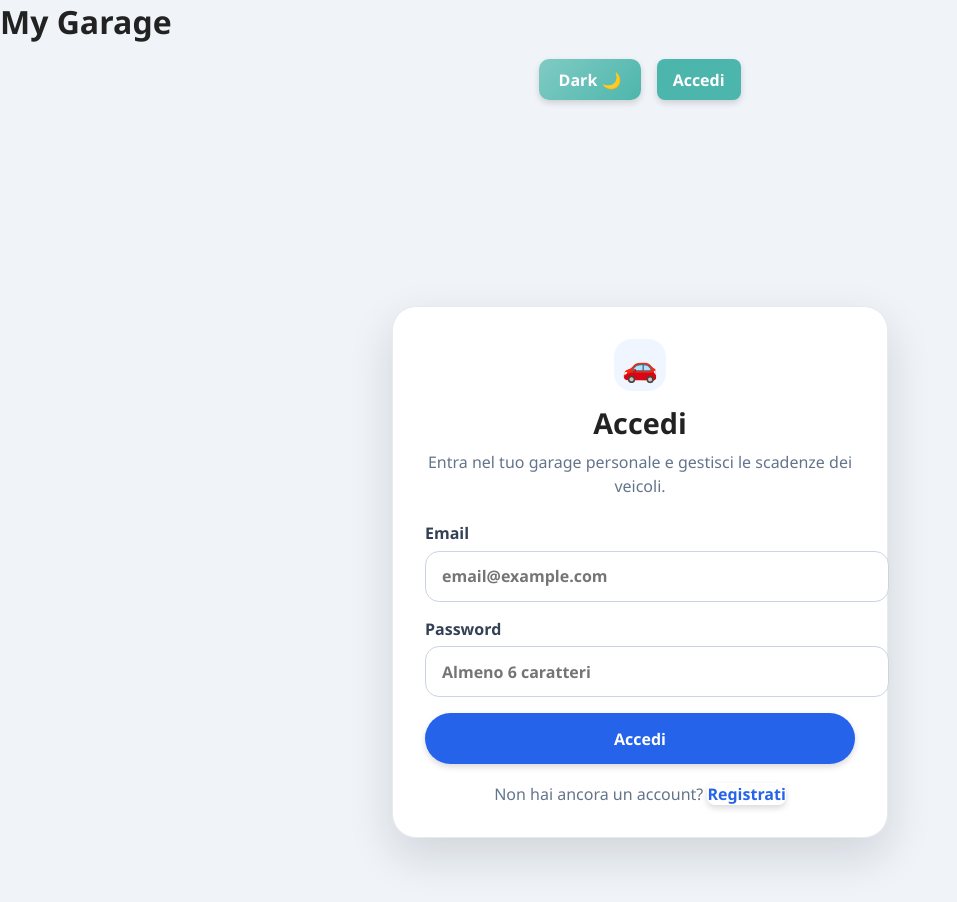
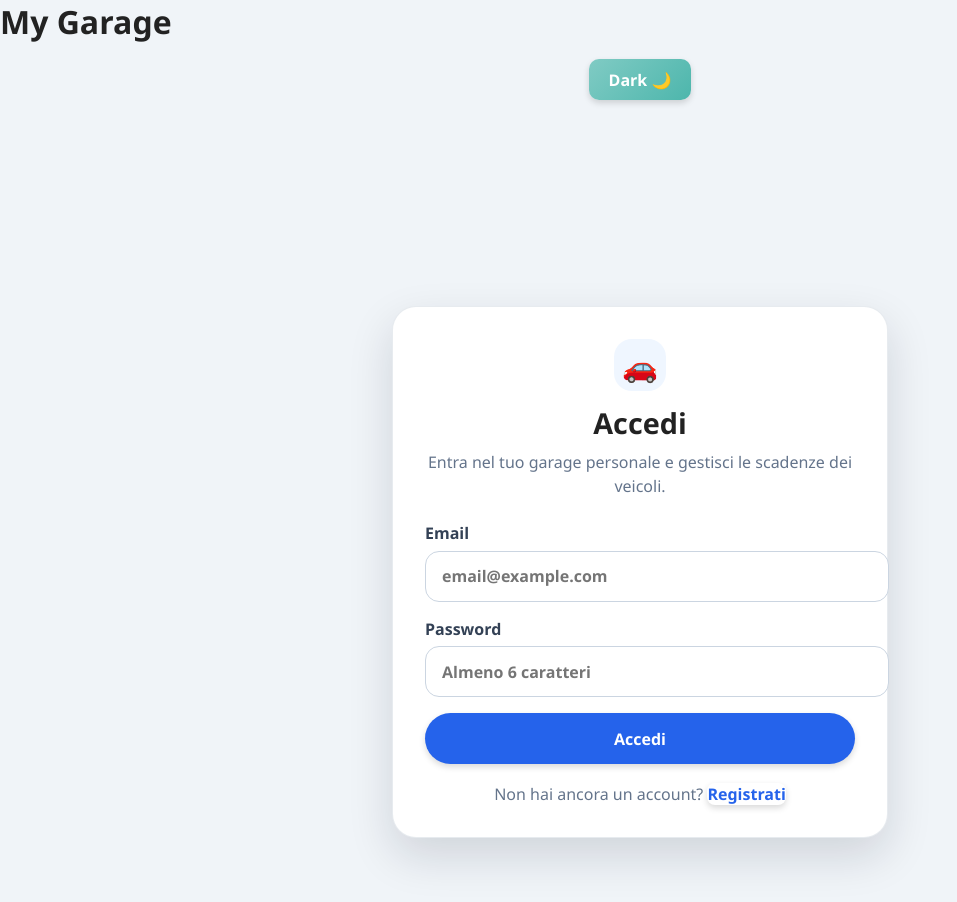
Before and after one commit to POrtalda/my-garage, a React (Vite) app in the folder client/: page /login in a window 1280 px wide. Shown: the top 902 px of the page, without its empty margins (0-957 px from the left). Built offline with nearby package versions, Linux system fonts and the light colour scheme; no server answers.

Commit message:
Improve demo UI and limit error handling

```diff
--- a/client/src/components/Menu/Menu.jsx
+++ b/client/src/components/Menu/Menu.jsx
@@ -57,7 +57,7 @@ export default function Menu({ title, onAddVehicle }) {
 
         <DarkLight />
 
-        {isAuthenticated ? (
+        {isAuthenticated && (
           <>
             <button type="button" onClick={() => setShowModal(true)}>
               Nuovo ➕
@@ -71,10 +71,6 @@ export default function Menu({ title, onAddVehicle }) {
               Logout
             </button>
           </>
-        ) : (
-          <button type="button" onClick={() => navigate("/login")}>
-            Accedi
-          </button>
         )}
       </div>
 
--- a/client/src/components/NewVehicle/NewVehicle.jsx
+++ b/client/src/components/NewVehicle/NewVehicle.jsx
@@ -235,9 +235,10 @@ export default function NewVehicle({ onAdd, onClose }) {
       });
 
       onClose();
-    } catch {
+    } catch (error) {
       setSubmitError(
-        "Non è stato possibile aggiungere il veicolo. Controlla la connessione e riprova."
+        error.message ||
+          "Non è stato possibile aggiungere il veicolo. Controlla la connessione e riprova."
       );
     } finally {
       setIsSubmitting(false);
--- a/client/src/routes/AppRoutes.jsx
+++ b/client/src/routes/AppRoutes.jsx
@@ -35,7 +35,7 @@ function isSameVehicle(vehicleA, vehicleB) {
 }
 
 function isAuthError(error) {
-  return error?.status === 401 || error?.status === 403;
+  return error?.status === 401;
 }
 
 function getStoredAuthToken() {
```
